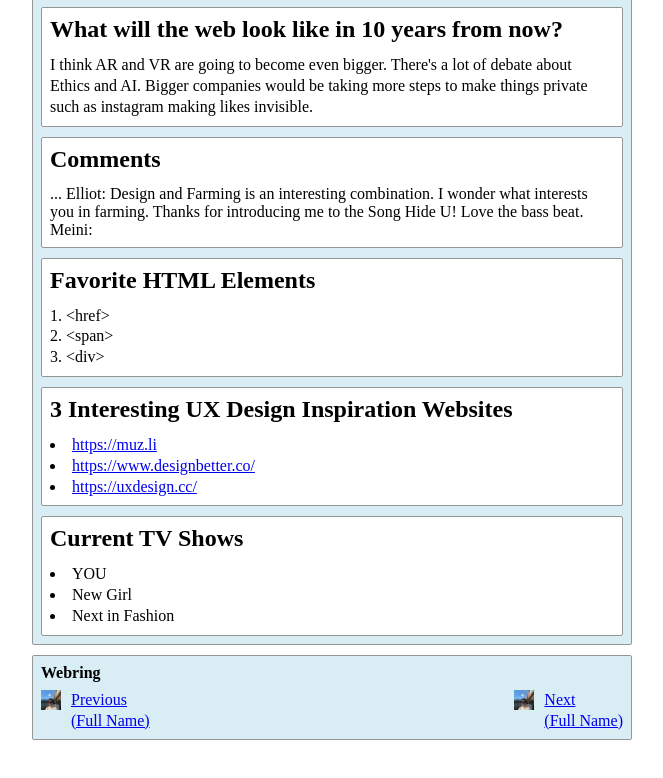
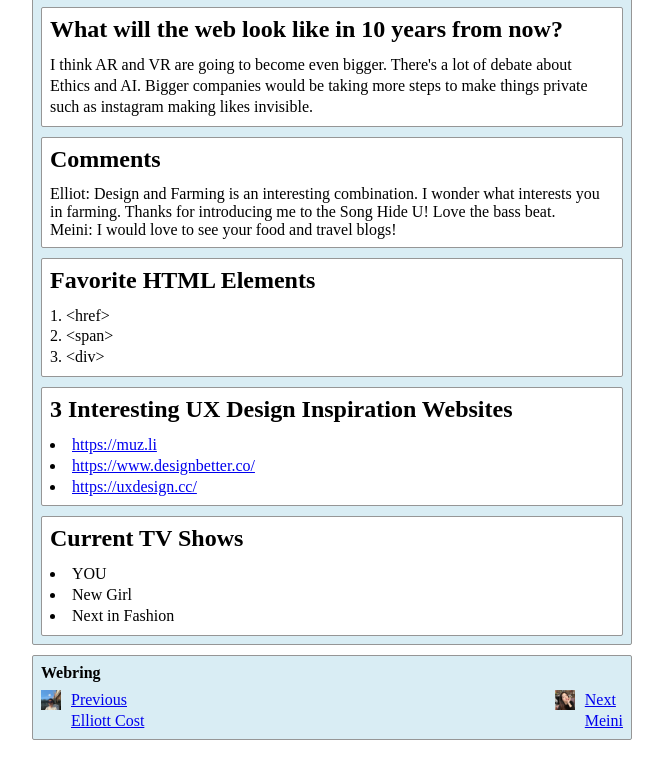
Before and after one commit to nityakumar/html-profile, a plain HTML site: page index.html in a window 1280 px wide. Shown: the part 852-1630 px from the top of the page, without its empty margins (308-971 px from the left). Drawn offline with Linux system fonts and the light colour scheme.

Commit message:
updated
updated

```diff
--- a/index.html
+++ b/index.html
@@ -53,9 +53,9 @@
                 </section>
                 <section>
                     <h2>Comments</h2>
-                    <o>...</o>
-                    <blockqoute>Elliot: Design and Farming is an interesting combination. I wonder what interests you in farming. Thanks for introducing me to the Song Hide U! Love the bass beat. </blockqoute>
-                    <blockqoute>Meini:</blockqoute>
+                    <!-- <o>...</o> -->
+                    <blockqoute>Elliot: Design and Farming is an interesting combination. I wonder what interests you in farming. Thanks for introducing me to the Song Hide U! Love the bass beat. </blockqoute><br>
+                    <blockqoute>Meini: I would love to see your food and travel blogs!</blockqoute>
                     <!-- Fill this part in with a response to a classmates writing. Remember to use <blockquote></blockquote> and link back to the quoted profile. More info here: http://elliott.school/assignments.php#1 -->
                 </section>
                 <section>
@@ -89,8 +89,8 @@
             <footer>
                 <h4>Webring</h4>
                 <p id="pagination">
-                    <a href="https://oilstel.github.io/html-profile/" id="previous"><img src="./images/elliott.jpg" /> Previous<br /> (Full Name)</a>
-                    <a href=" https://chloebbbbbc.github.io/html-profile/" id="next"><img src="./images/elliott.jpg" /> Next<br /> (Full Name)</a>
+                    <a href="https://oilstel.github.io/html-profile/" id="previous"><img src="./images/elliott.jpg" /> Previous<br /> Elliott Cost</a>
+                    <a href=" https://chloebbbbbc.github.io/html-profile/" id="next"><img src="./images/meini.png" /> Next<br /> Meini</a>
                 </p>
             </footer>
         </div>
```
Also changed, not shown: images/meini.png (added), 1 other file.
